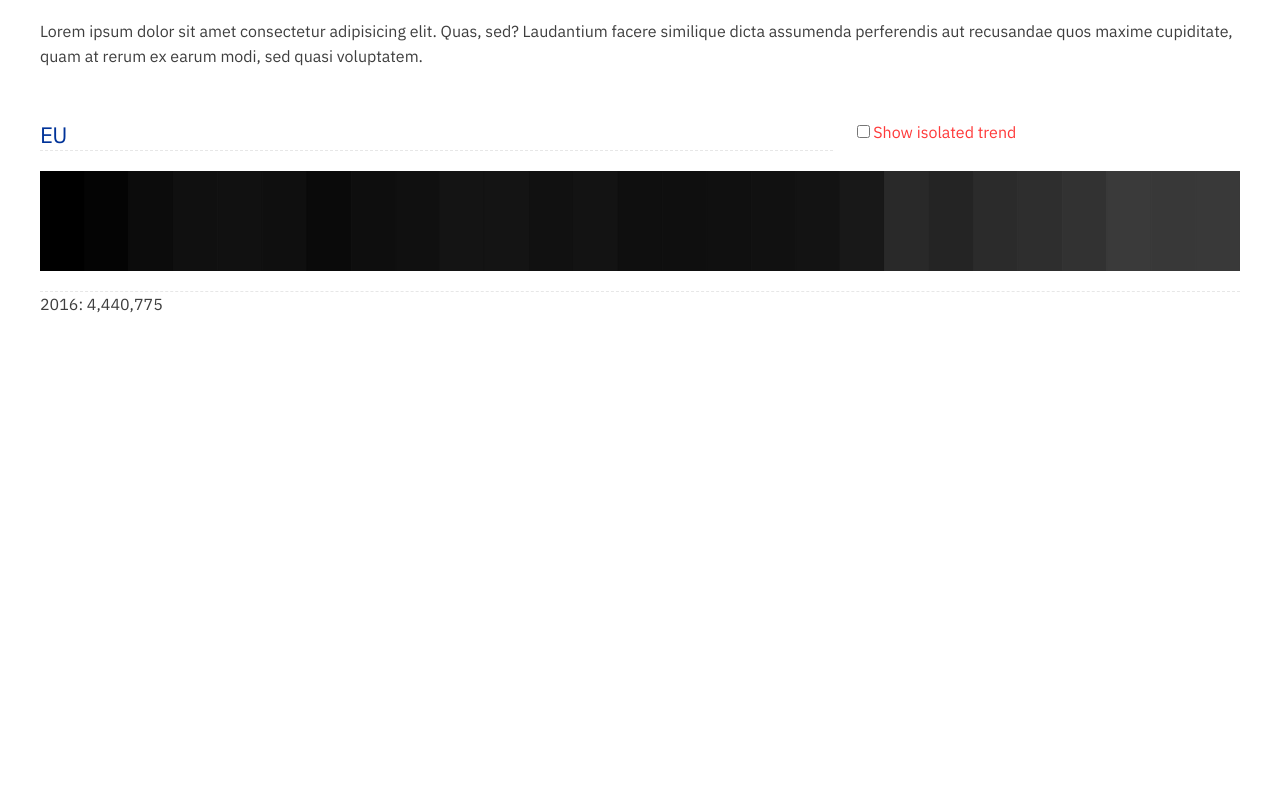
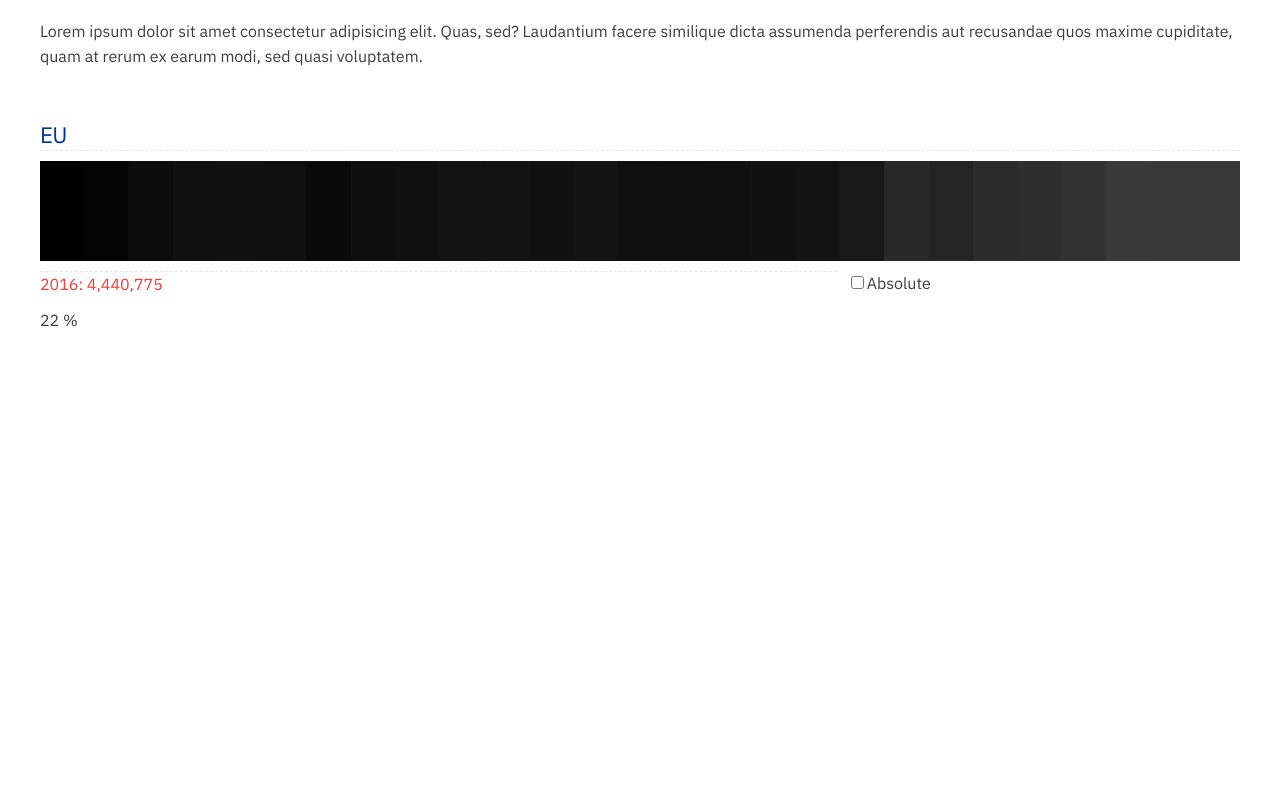
Before and after one commit to dnsos/ghg-emissions-viewer, a Vue app: page /#/ in a window 1280 px wide. Shown: the part 980-1780 px from the top of the page. Built offline with nearby package versions, Linux system fonts and the light colour scheme.

Commit message:
Included hover indicator

```diff
--- a/src/components/EmissionsGradient.vue
+++ b/src/components/EmissionsGradient.vue
@@ -15,7 +15,7 @@
         name="mode-absolute"
         @change="toggleMode"
       >
-      <label :for="'mode-absolute__' + entity.toLowerCase()">Show isolated trend</label>
+      <label :for="'mode-absolute__' + entity.toLowerCase()">Absolute</label>
     </fieldset>
     <!-- SVG ELement for Emissions Gradient -->
     <figure :class="{ active: isActive }" ref="wrapper">
@@ -23,7 +23,7 @@
         <g
           v-for="(value, index) in values"
           :key="index"
-          @mouseover="setActiveValue(value), setActiveYear(index)"
+          @mouseover="setActiveValue(value), setActiveYear(index), setActiveCell(index)"
         >
           <rect
             :x="cellWidth * index"
@@ -35,9 +35,9 @@
           ></rect>
           <rect
             :x="cellWidth * index"
-            :y="0"
+            :y="gradientHeight / 2"
             :width="cellWidth"
-            :height="gradientHeight / 2"
+            :height="gradientHeight"
             :fill="cellColorAbsolute(value)"
             :stroke="cellColorAbsolute(value)"
             v-show="isAbsolute"
@@ -49,12 +49,31 @@
           :y1="gradientHeight / 2"
           :x2="gradientWidth"
           :y2="gradientHeight / 2"
-          stroke="#ff3939"
-          stroke-width="5"
+          stroke="white"
+          stroke-width="1"
         ></line>
+        <g v-show="isActive">
+          <line
+            :x1="cellWidth * activeCell"
+            :y1="gradientHeight * 0.25"
+            :x2="cellWidth * activeCell"
+            :y2="gradientHeight * 0.75"
+            stroke="#ff3939"
+            stroke-width="2"
+          ></line>
+          <line
+            :x1="cellWidth * activeCell + (cellWidth)"
+            :y1="gradientHeight * 0.25"
+            :x2="cellWidth * activeCell + (cellWidth)"
+            :y2="gradientHeight * 0.75"
+            stroke="#ff3939"
+            stroke-width="2"
+          ></line>
+        </g>
       </svg>
     </figure>
-    <p>{{ activeYear }}: {{ new Intl.NumberFormat().format(activeValue.toFixed(0))}}</p>
+    <p class="values__active">{{ activeYear }}: {{ new Intl.NumberFormat().format(activeValue.toFixed(0))}}</p>
+    <p class="percentage__active">{{ 100 - (100 / initialValue * activeValue).toFixed(0) }} %</p>
   </section>
 </template>
 
@@ -78,7 +97,8 @@ export default {
       gradientWidth: 412,
       gradientHeight: 100,
       activeValue: this.values[this.values.length - 1],
-      activeYear: this.intervalStart + this.values.length - 1
+      activeYear: this.intervalStart + this.values.length - 1,
+      activeCell: null
     };
   },
   computed: {
@@ -106,6 +126,9 @@ export default {
     setActiveYear: function(index) {
       this.activeYear = this.intervalStart + index;
     },
+    setActiveCell: function (index) {
+      this.activeCell = index
+    },
     toggleMode: function() {
       this.isAbsolute = !this.isAbsolute;
     }
@@ -124,12 +147,13 @@ export default {
 .c-gradient {
   grid-column: span 1;
   display: grid;
-  grid-gap: 20px;
+  grid-gap: 10px;
   grid-template-columns: repeat(3, 1fr);
   grid-template-areas:
-    "h h m"
+    "h h h"
     "g g g"
-    "c c c";
+    "c c m"
+    "p p p";
   background-color: white;
 }
 
@@ -146,10 +170,6 @@ fieldset.mode__selector {
   margin: 0;
 }
 
-.mode__selector * {
-  color: var(--color-secondary);
-}
-
 figure {
   grid-area: g;
   width: 100%;
@@ -160,9 +180,16 @@ figure {
   overflow: hidden;
 }
 
-p {
+.values__active {
   grid-area: c;
+  margin-bottom: 0;
   border-top: 0.1rem dashed var(--color-grey-09);
+  color: var(--color-secondary);
+}
+
+.percentage__active {
+  grid-area: p;
+  margin-bottom: 0;
 }
 
 /*figure.active {
```
